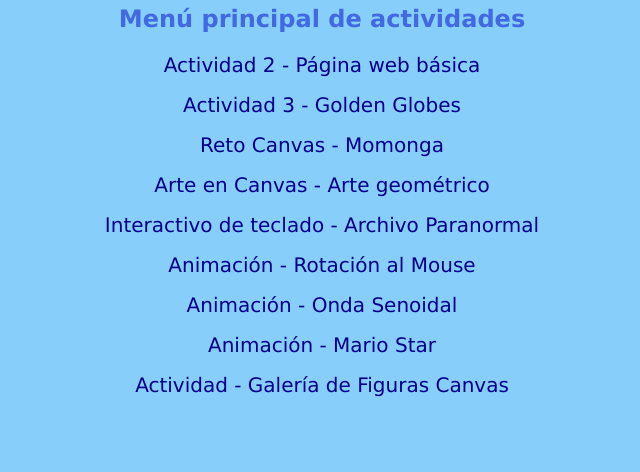
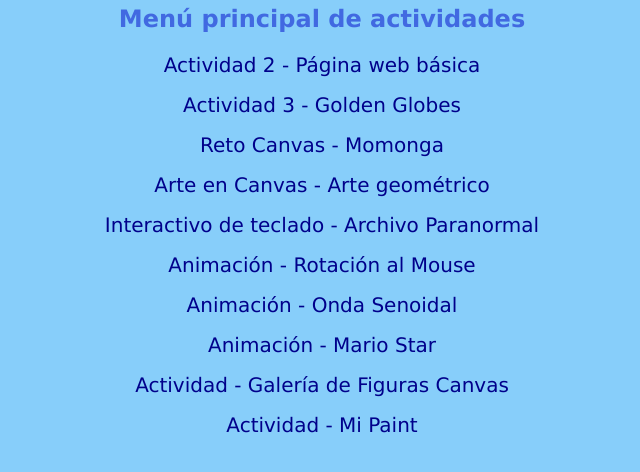
Before and after one commit to baatzycreates/AnimacionDinamica, a plain HTML site: page index.html in a window 1280 px wide. Shown: the part 128-600 px from the top of the page, without its empty margins (318-958 px from the left). Drawn offline with Linux system fonts and the light colour scheme.

Commit message:
Add link to 'Mi Paint' activity in index.html

```diff
--- a/index.html
+++ b/index.html
@@ -86,5 +86,10 @@
         Actividad - Galería de Figuras Canvas
     </a>
 </p>
+    <p>
+    <a href="actividades/paint/">
+        Actividad - Mi Paint
+    </a>
+</p>
 </body>
 </html>
```
